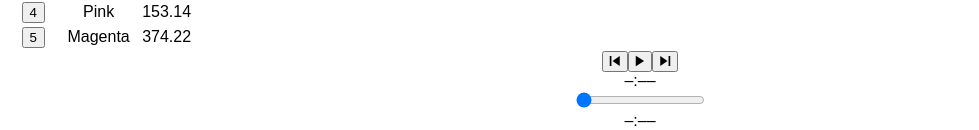
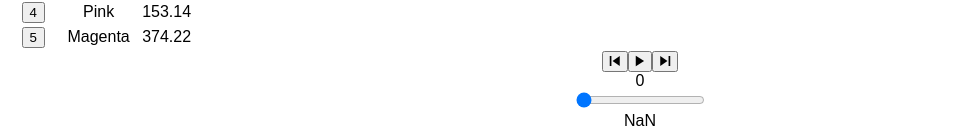
Before and after one commit to vdowsett/bloc-jams-styled, a React (Create React App) app: page /album/the-colors in a window 1280 px wide. Shown: the part 807-937 px from the top of the page, without its empty margins (0-979 px from the left). Built offline with nearby package versions, Linux system fonts and the light colour scheme.

Commit message:
partly adding timer

```diff
--- a/src/components/Album.js
+++ b/src/components/Album.js
@@ -13,6 +13,8 @@
     this.state = {
       album: album,
       currentSong: album.songs[0],
+      currentTime: 0,
+      duration: album.songs[0].duration,
       isPlaying: false,
       isHovered: false
     };
@@ -21,6 +23,15 @@
     this.audioElement.src = album.songs[0].audioSrc;
 
     }
+
+    componentDidMount() {
+      this.audioElement.addEventListener('timeupdate', (e) => {
+       this.setState({ currentTime: this.audioElement.currentTime });
+     });
+     this.audioElement.addEventListener('durationchange', (e) => {
+       this.setState({ duration: this.audioElement.duration });
+     });
+   }
 
     play() {
       this.audioElement.play();
@@ -119,6 +130,8 @@
          <PlayerBar
            isPlaying={this.state.isPlaying}
            currentSong={this.state.currentSong}
+           currentTime={this.audioElement.currentTime}
+           duration={this.audioElement.duration}
            handleSongClick={ () => this.handleSongClick(this.state.currentSong)}
            handlePrevClick={ () => this.handlePrevClick()}
            />
--- a/src/components/PlayerBar.js
+++ b/src/components/PlayerBar.js
@@ -17,9 +17,17 @@
          </section>
 
          <section id="time-control">
-           <div className="current-time">–:––</div>
-           <input type="range" className="seek-bar" value="0" />
-           <div className="total-time">–:––</div>
+           <div className="current-time"> {this.props.currentTime} </div>
+           <input
+             type="range"
+             className="seek-bar"
+             value={ ( this.props.currentTime / this.props.duration ) || 0 }
+             max="1"
+             min="0"
+             step="0.01"
+
+             />
+           <div className="total-time"> {this.props.duration} </div>
          </section>
 
          <section id="volume-control">
```
